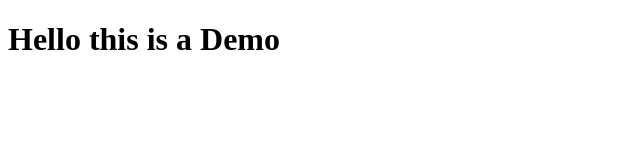
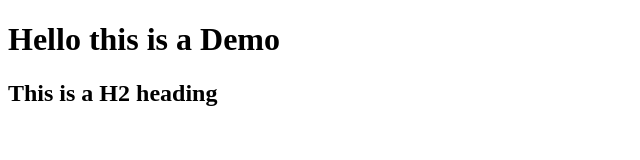
Before and after one commit to Asifsaifi2006/githubDemo, a plain HTML site: page index.html in a window 1280 px wide. Shown: the whole page, without its empty margins (0-640 px from the left). Drawn offline with Linux system fonts and the light colour scheme.

Commit message:
all file changed

```diff
--- a/index.html
+++ b/index.html
@@ -7,6 +7,6 @@
 </head>
 <body>
     <h1>Hello this is a Demo</h1>
-
+    <h2>This is a H2 heading</h2>
 </body>
 </html>
--- a/style.css
+++ b/style.css
@@ -0,0 +1,6 @@
+*{
+    margin: 0;
+    padding: 0;
+    display: flex;
+    background-color: black;
+}
```
